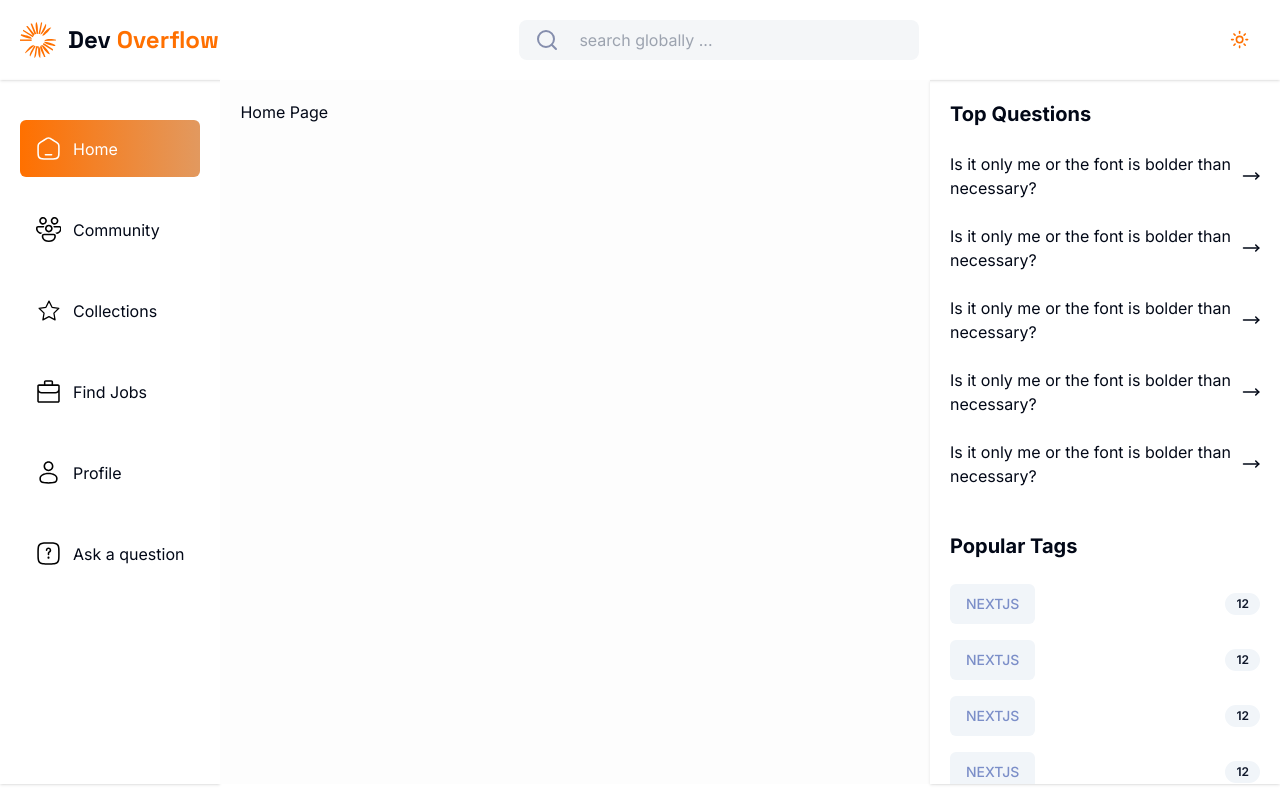
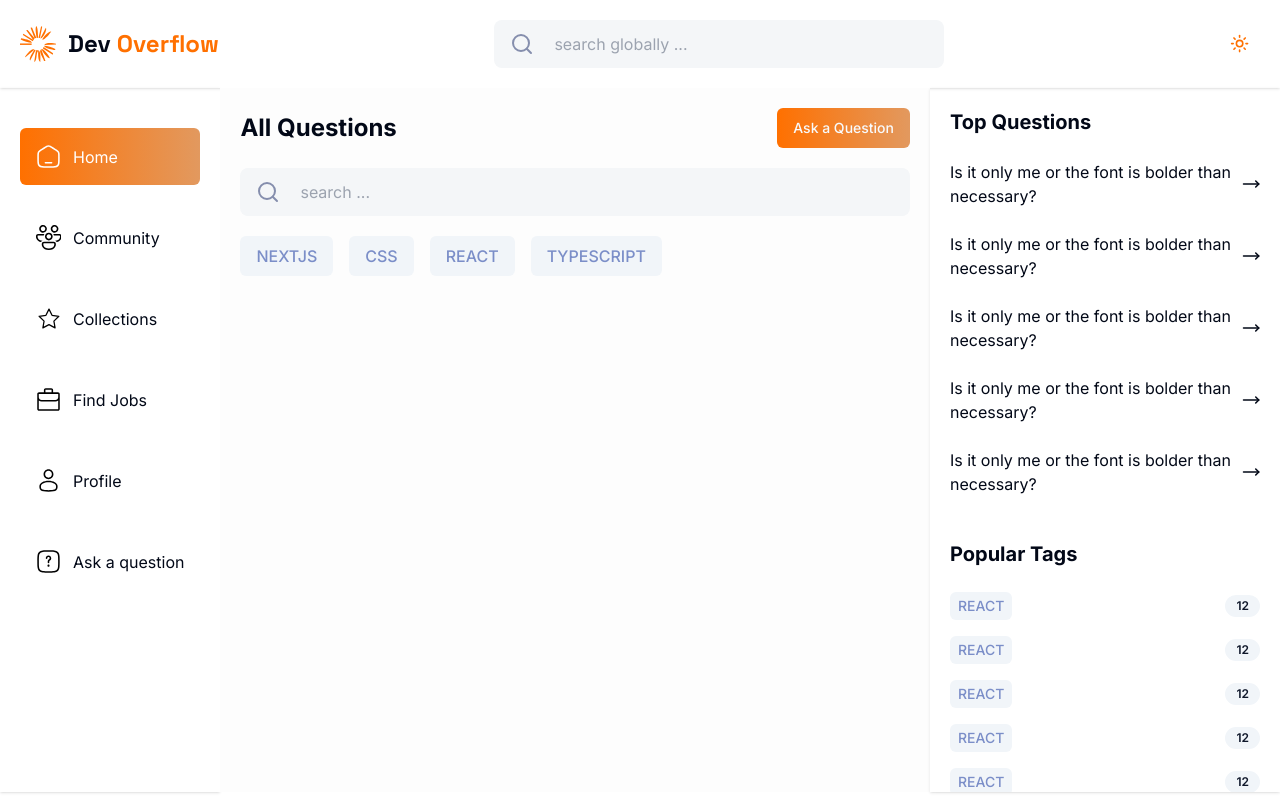
Before and after one commit to zphtet/dev-overflow, a Next.js app: page / in a window 1280 px wide. Built offline with nearby package versions, Linux system fonts and the light colour scheme.

Commit message:
tag search input component

```diff
--- /dev/null
+++ b/app/(main)/components/Tag.tsx
@@ -0,0 +1,27 @@
+import { Button } from "@/components/ui/button";
+
+type TagProps = {
+  size?: "sm" | "default" | "lg" | "icon";
+  textsize?: "small" | "medium" | "large";
+  text: string;
+};
+
+const Tag = ({ size, textsize, text }: TagProps) => {
+  const fontsize =
+    textsize === "small"
+      ? "text-sm"
+      : textsize === "large"
+      ? "text-xl"
+      : "text-base";
+  return (
+    <Button
+      variant={"secondary"}
+      size={size || "default"}
+      className={`uppercase text-light-500 ${fontsize}`}
+    >
+      {text}
+    </Button>
+  );
+};
+
+export default Tag;
--- a/app/(main)/components/nav-bar.tsx
+++ b/app/(main)/components/nav-bar.tsx
@@ -7,8 +7,8 @@ const Navbar = () => {
   return (
     <div className="py-5 flex items-center justify-between px-5 shadow">
       <Logo />
-      <div className="hidden sm:block">
-        <SearchInput />
+      <div className="hidden sm:block w-[450px]">
+        <SearchInput placeholder="search globally ... " />
       </div>
       <div className="flex gap-5 items-center">
         <ThemeSwitcher />
--- /dev/null
+++ b/app/(main)/components/page-search.tsx
@@ -0,0 +1,15 @@
+import { SearchIcon } from "lucide-react";
+
+const PageSearch = () => {
+  return (
+    <div className=" bg-light-800 py-1 dark:bg-dark-300 rounded-lg px-4 border-red-500 flex items-center gap-3 ">
+      <SearchIcon className="text-light-400" />
+      <input
+        className="flex-1 outline-none border-none py-1 px-2 bg-transparent"
+        placeholder="search  ..."
+      />
+    </div>
+  );
+};
+
+export default PageSearch;
--- a/app/(main)/components/popular-tags.tsx
+++ b/app/(main)/components/popular-tags.tsx
@@ -1,6 +1,6 @@
 import { Badge } from "@/components/ui/badge";
 import { Button } from "@/components/ui/button";
-
+import Tag from "./Tag";
 const PopularTags = () => {
   return (
     <div>
@@ -12,12 +12,7 @@ const PopularTags = () => {
               key={num}
               className="top-tage-item  py-1 flex items-center justify-between"
             >
-              <Button
-                variant={"secondary"}
-                className="uppercase text-light-500"
-              >
-                Nextjs
-              </Button>
+              <Tag text="react" size="sm" textsize="small" />
               <Badge variant={"secondary"}>12</Badge>
             </div>
           );
--- a/app/(main)/components/search-input.tsx
+++ b/app/(main)/components/search-input.tsx
@@ -1,14 +1,13 @@
 "use client";
 
-import { Input } from "@/components/ui/input";
 import { SearchIcon } from "lucide-react";
-const SearchInput = () => {
+const SearchInput = ({ placeholder }: { placeholder: string }) => {
   return (
-    <div className=" bg-light-800 py-1 dark:bg-dark-300 rounded-lg px-4 border-red-500 flex items-center gap-3 md:w-[400px]">
+    <div className=" bg-light-800 py-2 dark:bg-dark-300 rounded-lg px-4 border-red-500 flex items-center gap-3 ">
       <SearchIcon className="text-light-400" />
       <input
         className="flex-1 outline-none border-none py-1 px-2 bg-transparent"
-        placeholder="search globally ..."
+        placeholder={placeholder}
       />
     </div>
   );
--- a/app/(main)/layout.tsx
+++ b/app/(main)/layout.tsx
@@ -18,7 +18,7 @@ export default function MainLayout({
         <div className="w-max dark:bg-dark-200  overflow-y-auto left-sidebar-container shadow dark:border-r-2 dark:border-gray-500">
           <LeftSideBar />
         </div>
-        <div className="h-full flex-1 p-5 bg-light-850  overflow-y-auto">
+        <div className="h-full flex-1 p-5 bg-light-850 dark:bg-dark-100  overflow-y-auto">
           {children}
         </div>
         <div className="w-max max-w-[350px] shadow overflow-y-auto hidden xl:block">
--- a/app/(main)/page.tsx
+++ b/app/(main)/page.tsx
@@ -1,3 +1,24 @@
+import { Button } from "@/components/ui/button";
+import SearchInput from "./components/search-input";
+import Tag from "./components/Tag";
 export default function Home() {
-  return <div className="h-[200vh]">Home Page</div>;
+  return (
+    <div className="h-[200vh]">
+      <div className="flex items-center justify-between">
+        <h4 className="font-bold text-2xl">All Questions</h4>
+        <Button variant={"default"} className="main-gradient-bg ">
+          Ask a Question
+        </Button>
+      </div>
+      <div className="py-5">
+        <SearchInput placeholder="search ... " />
+      </div>
+      <div className="tags-container space-x-4">
+        <Tag text="NextJS" />
+        <Tag text="CSS" />
+        <Tag text="React" />
+        <Tag text="Typescript" />
+      </div>
+    </div>
+  );
 }
--- a/app/globals.css
+++ b/app/globals.css
@@ -79,6 +79,10 @@
   .active-nav-link {
     @apply text-white  bg-gradient-to-r  from-primary-color to-primary-color-dark;
   }
+  .main-gradient-bg {
+    @apply text-white dark:text-white  bg-gradient-to-r  from-primary-color to-primary-color-dark;
+  }
+
   .nav-link {
     @apply hover:text-white hover:bg-gradient-to-r  hover:from-primary-color hover:to-primary-color-dark;
   }
--- a/app/layout.tsx
+++ b/app/layout.tsx
@@ -20,7 +20,7 @@ export default function RootLayout({
   return (
     <ClerkProvider>
       <html lang="en">
-        <body className={`${inter.className}  `}>
+        <body className={`${inter.className}  overflow-y-hidden`}>
           <ThemeProvider
             attribute="class"
             defaultTheme="system"
--- a/components/ui/button.tsx
+++ b/components/ui/button.tsx
@@ -1,8 +1,8 @@
-import * as React from "react"
-import { Slot } from "@radix-ui/react-slot"
-import { cva, type VariantProps } from "class-variance-authority"
+import * as React from "react";
+import { Slot } from "@radix-ui/react-slot";
+import { cva, type VariantProps } from "class-variance-authority";
 
-import { cn } from "@/lib/utils"
+import { cn } from "@/lib/utils";
 
 const buttonVariants = cva(
   "inline-flex items-center justify-center whitespace-nowrap rounded-md text-sm font-medium ring-offset-background transition-colors focus-visible:outline-none focus-visible:ring-2 focus-visible:ring-ring focus-visible:ring-offset-2 disabled:pointer-events-none disabled:opacity-50",
@@ -21,7 +21,7 @@ const buttonVariants = cva(
       },
       size: {
         default: "h-10 px-4 py-2",
-        sm: "h-9 rounded-md px-3",
+        sm: "h-7 rounded-md px-2 ",
         lg: "h-11 rounded-md px-8",
         icon: "h-10 w-10",
       },
@@ -31,26 +31,26 @@ const buttonVariants = cva(
       size: "default",
     },
   }
-)
+);
 
 export interface ButtonProps
   extends React.ButtonHTMLAttributes<HTMLButtonElement>,
     VariantProps<typeof buttonVariants> {
-  asChild?: boolean
+  asChild?: boolean;
 }
 
 const Button = React.forwardRef<HTMLButtonElement, ButtonProps>(
   ({ className, variant, size, asChild = false, ...props }, ref) => {
-    const Comp = asChild ? Slot : "button"
+    const Comp = asChild ? Slot : "button";
     return (
       <Comp
         className={cn(buttonVariants({ variant, size, className }))}
         ref={ref}
         {...props}
       />
-    )
+    );
   }
-)
-Button.displayName = "Button"
+);
+Button.displayName = "Button";
 
-export { Button, buttonVariants }
+export { Button, buttonVariants };
```
